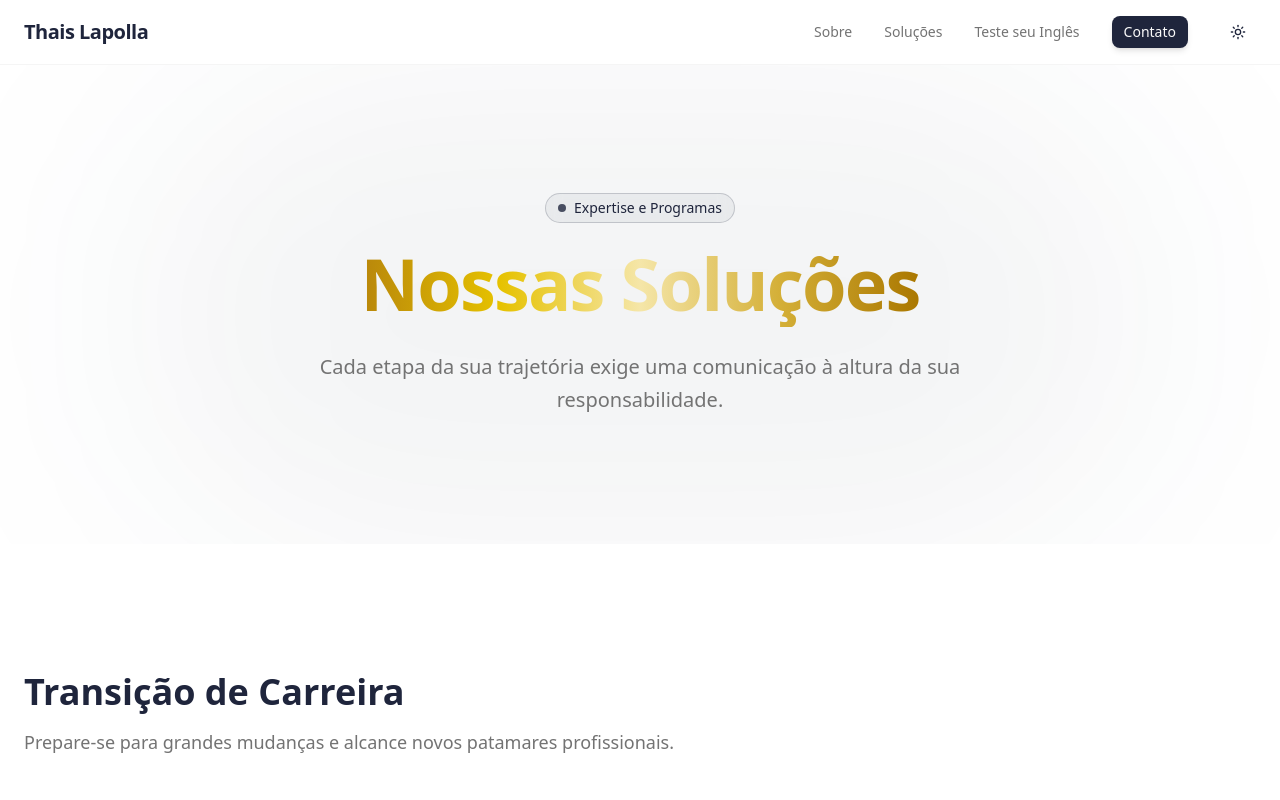
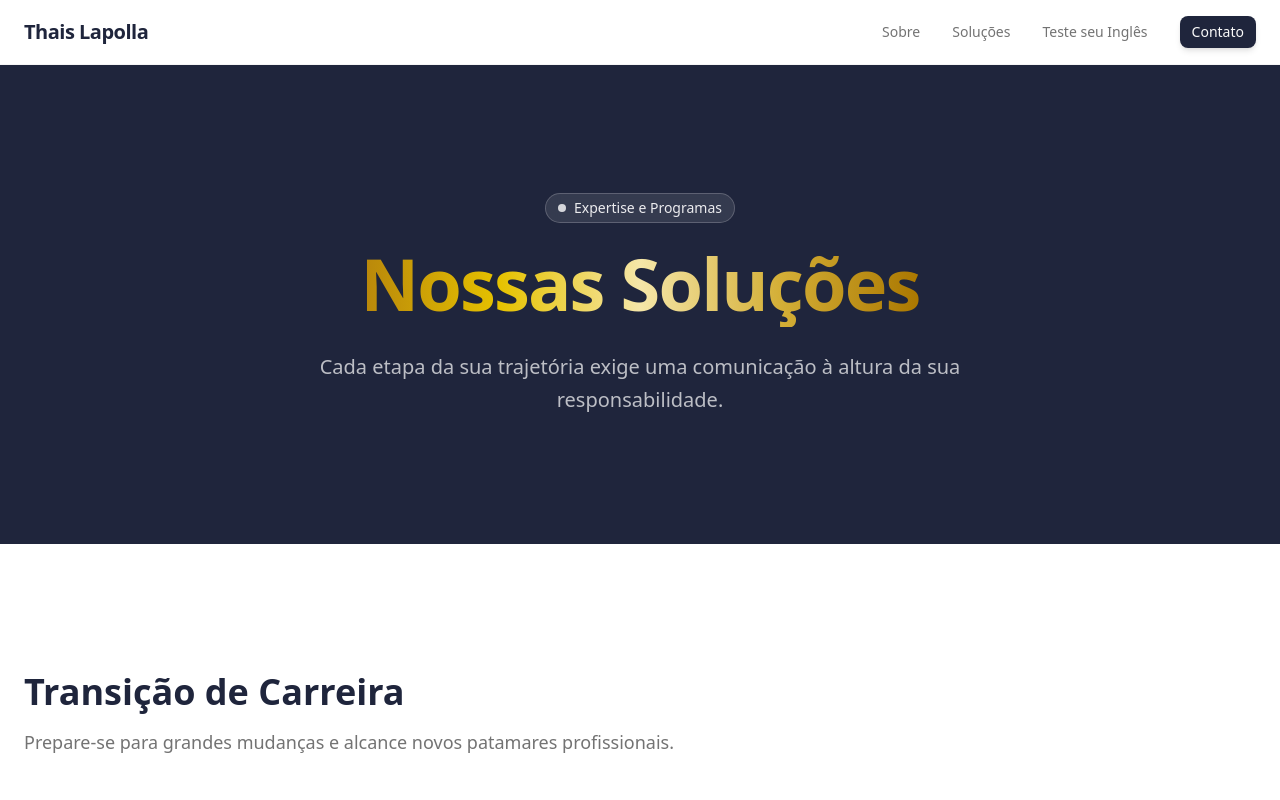
Before and after one commit to ourconnectedteam/thais-site, a Next.js app: page /services in a window 1280 px wide. Shown: the top 800 px of the page. Built offline with nearby package versions, Linux system fonts and the light colour scheme.

Commit message:
Remove dark mode toggle and force light theme

```diff
--- a/src/app/layout.tsx
+++ b/src/app/layout.tsx
@@ -43,8 +43,8 @@ export default function RootLayout({
       >
         <ThemeProvider
           attribute="class"
-          defaultTheme="system"
-          enableSystem
+          defaultTheme="light"
+          enableSystem={false}
           disableTransitionOnChange
         >
           {children}
--- a/src/app/services/page.tsx
+++ b/src/app/services/page.tsx
@@ -148,16 +148,16 @@ export default function ServicesPage() {
             <Navbar />
             <main className="flex-1">
                 {/* Header Section */}
-                <section className="relative py-24 lg:py-32 overflow-hidden">
+                <section className="relative py-24 lg:py-32 overflow-hidden bg-primary">
                     {/* Background Glows */}
-                    <div className="absolute top-0 left-1/2 -translate-x-1/2 w-[80vw] h-[500px] bg-primary/5 rounded-full blur-[120px] -z-10 pointer-events-none" />
+                    <div className="absolute top-0 left-1/2 -translate-x-1/2 w-[80vw] h-[500px] bg-white/5 rounded-full blur-[120px] -z-10 pointer-events-none" />
                     <div className="absolute inset-0 bg-grid-white/[0.02] bg-[size:60px_60px] -z-20" />
 
                     <div className="container mx-auto px-4 md:px-6 text-center">
                         <div className="flex flex-col items-center max-w-3xl mx-auto animate-in fade-in slide-in-from-bottom-8 duration-700">
 
-                            <div className="inline-flex items-center rounded-full border border-primary/20 bg-primary/5 px-3 py-1 text-sm font-medium text-primary mb-6 backdrop-blur-sm">
-                                <span className="flex h-2 w-2 rounded-full bg-primary mr-2 animate-pulse"></span>
+                            <div className="inline-flex items-center rounded-full border border-white/20 bg-white/10 px-3 py-1 text-sm font-medium text-white/90 mb-6 backdrop-blur-sm">
+                                <span className="flex h-2 w-2 rounded-full bg-white mr-2 animate-pulse"></span>
                                 Expertise e Programas
                             </div>
 
@@ -165,7 +165,7 @@ export default function ServicesPage() {
                                 Nossas Soluções
                             </h1>
 
-                            <p className="text-xl text-muted-foreground leading-relaxed max-w-2xl">
+                            <p className="text-xl text-white/70 leading-relaxed max-w-2xl">
                                 Cada etapa da sua trajetória exige uma comunicação à altura da sua responsabilidade.
                             </p>
                         </div>
--- a/src/components/Navbar.tsx
+++ b/src/components/Navbar.tsx
@@ -4,7 +4,6 @@ import Link from "next/link";
 import { Menu } from "lucide-react";
 import { Button } from "@/components/ui/button";
 import { Sheet, SheetContent, SheetTrigger } from "@/components/ui/sheet";
-import { ModeToggle } from "@/components/mode-toggle";
 import { useState } from "react";
 
 export default function Navbar() {
@@ -37,7 +36,6 @@ export default function Navbar() {
                     <Button asChild size="sm" className="shadow-md transition-all">
                         <Link href="/contact">Contato</Link>
                     </Button>
-                    <ModeToggle />
                 </div>
 
                 {/* Mobile Nav */}
--- a/src/components/ServicesSection.tsx
+++ b/src/components/ServicesSection.tsx
@@ -7,8 +7,8 @@ export default function ServicesSection() {
             title: "Transição de Carreira",
             description: (
                 <>
-                    <p>Para líderes em movimento. Entrevista marcada ou não, preparação é antecipação estratégica.</p>
-                    <p className="mt-3">O inglês deve impulsionar sua próxima decisão, nunca limitar seu avanço.</p>
+                    <p className="font-semibold">Para líderes em movimento.</p>
+                    <p className="mt-3">Entrevista marcada ou não, preparação é antecipação estratégica. O inglês deve impulsionar sua próxima decisão, nunca limitar seu avanço.</p>
                 </>
             ),
             icon: <Briefcase className="h-6 w-6" />,
@@ -17,8 +17,8 @@ export default function ServicesSection() {
             title: "Business English",
             description: (
                 <>
-                    <p>Você opera em ambientes globais e não tem tempo a perder. Sua comunicação precisa refletir segurança, autoridade e clareza.</p>
-                    <p className="mt-3">Performance consistente não é opcional.</p>
+                    <p className="font-semibold">Você não tem tempo a perder.</p>
+                    <p className="mt-3">Você opera em ambientes globais e sua comunicação precisa refletir segurança, autoridade e clareza. Consistência não é opcional.</p>
                 </>
             ),
             icon: <Globe className="h-6 w-6" />,
@@ -27,7 +27,7 @@ export default function ServicesSection() {
             title: "Além da Fluência",
             description: (
                 <>
-                    <p>Fluência é precisão sob pressão.</p>
+                    <p className="font-semibold">Fluência é precisão sob pressão.</p>
                     <p className="mt-3">Seja para ampliar repertório, desenvolver clareza no discurso ou refinar a pronúncia, a sua jornada começa aqui.</p>
                 </>
             ),
@@ -37,7 +37,7 @@ export default function ServicesSection() {
             title: "What's Next?",
             description: (
                 <>
-                    <p>Você quer ir mais longe.</p>
+                    <p className="font-semibold">Você quer ir mais longe.</p>
                     <p className="mt-3">Desafios direcionados e programas estratégicos mantêm seu inglês vivo, relevante e alinhado à sua ambição profissional.</p>
                 </>
             ),
```
